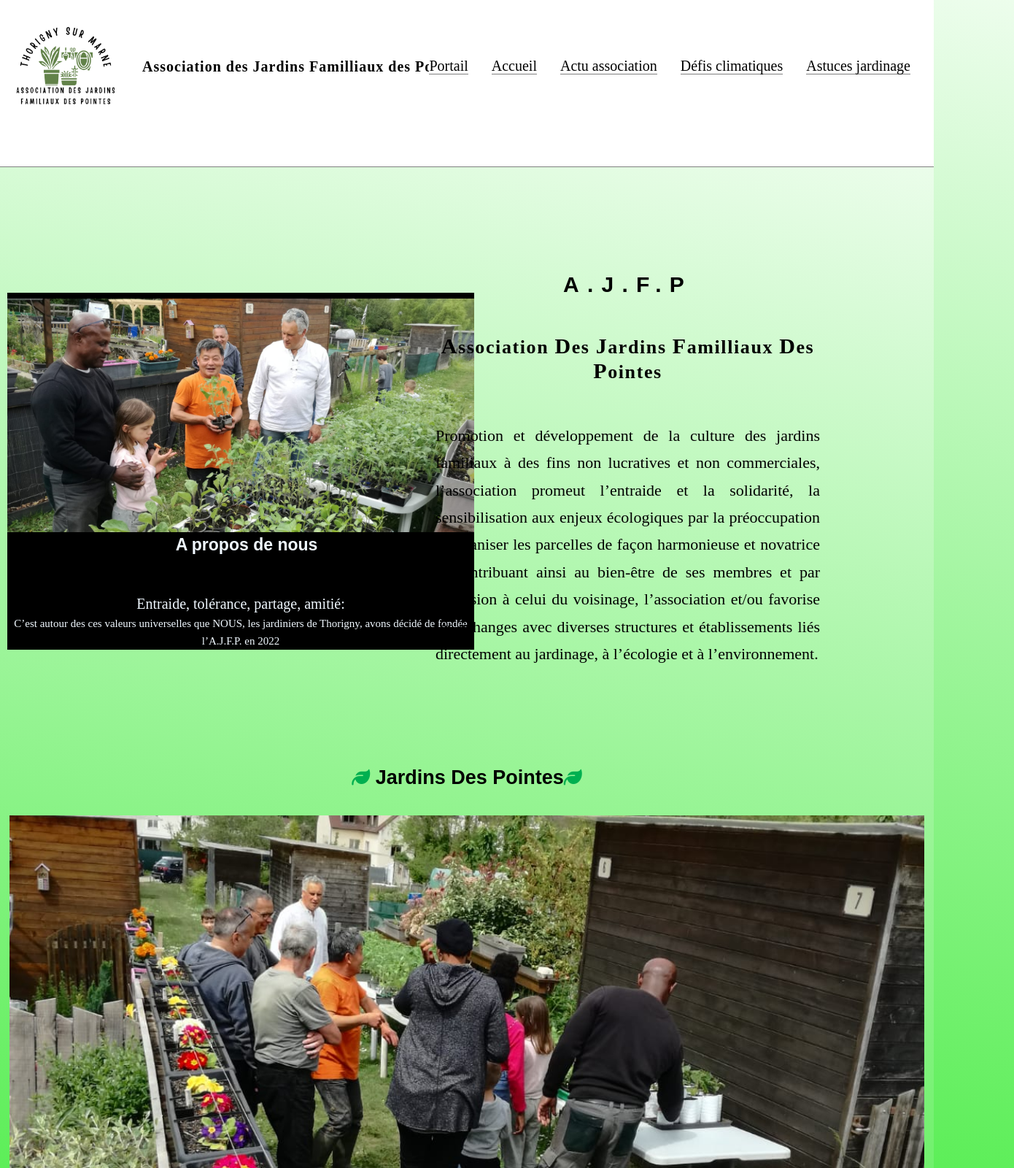
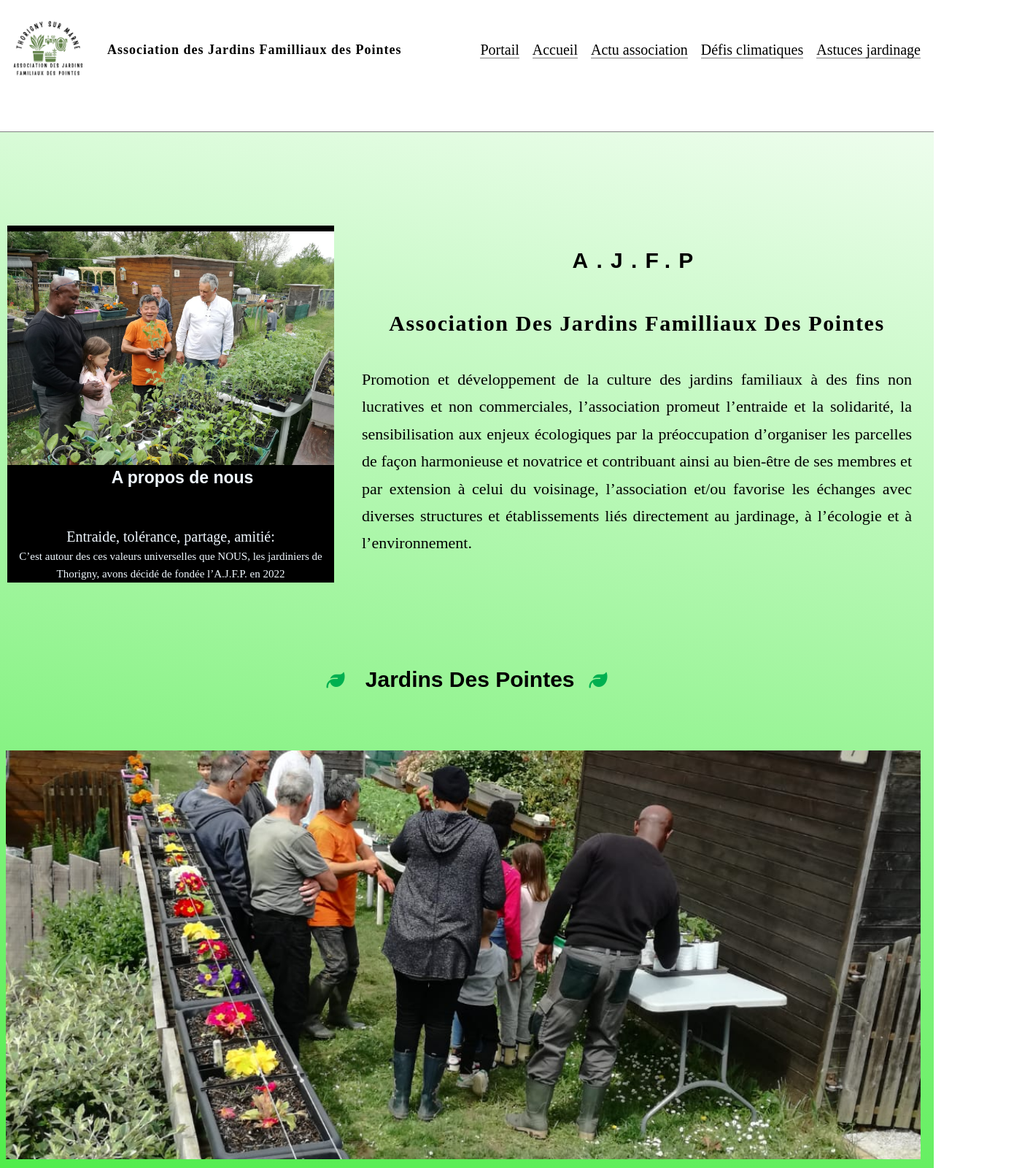
Before and after one commit to Nacer-Dev77/Association-jardin-des-pointes, a plain HTML site: page home.html in a window 1280 px wide. Shown: the top 1600 px of the page at 73% size, 1390 px wide, since content can reach past the window. Drawn offline with Linux system fonts and the light colour scheme.

Commit message:
modification

```diff
--- a/style.css
+++ b/style.css
@@ -233,7 +233,7 @@ body {
     font-size: 30px;
     margin-top: 3rem;
   }
-  .presentation_right h1 {
+  .title_association {
     text-align: center;
     font-size: 26px;
   }
@@ -252,7 +252,7 @@ body {
     flex-direction: column;
     align-items: center;
   }
-  .present_garden h2 {
+  .title_garden {
     font-size: 27px;
     text-align: center;
     margin: 20px 10px 20px;
@@ -1074,12 +1074,11 @@ body {
     align-items: center;
     flex-wrap: nowrap;
     background-color: #fff;
-    margin-bottom: 6rem;
     list-style: none;
     flex-direction: row;
     transform: translateX(0);
     box-shadow: none;
-    top: 40px;
+    top: 26px;
     width: auto;
     height: auto;
   }
@@ -1090,7 +1089,7 @@ body {
   }
 
   .title_logo img {
-    width: 10rem;
+    width: 7rem;
   }
 
   .nav_bar ul {
@@ -1102,11 +1101,11 @@ body {
   }
 
   .container_nav ul li {
-    margin-right: 2rem;
+    margin-right: 18px;
   }
 
   .container_nav ul li a {
-    font-size: 20px;
+    font-size: 15px;
     text-decoration: none;
     color: black;
     border-bottom: 1px solid grey;
@@ -1120,8 +1119,7 @@ body {
   }
 
   .title_logo h1 {
-    font-size: 20px;
-    margin-right: 6rem;
+    font-size: 14px;
     color: black;
     text-align: center;
   }
@@ -1148,9 +1146,11 @@ body {
     display: flex;
     align-items: center;
     margin: 10px;
+    justify-content: space-around;
+    gap: 1rem;
   }
   .presentation .presentation_right {
-    width: 45%;
+    width: 100%;
     display: flex;
     flex-direction: column;
     align-items: center;
@@ -1161,7 +1161,7 @@ body {
 
   .presentation .presentation_left img {
     object-fit: cover;
-    width: 40rem;
+    width: 28rem;
     height: 20rem;
     float: left;
     margin: 40px 2px 0px 0px;
@@ -1170,13 +1170,13 @@ body {
   .presentation_left h2 {
     background-color: black;
     color: aliceblue;
-    width: 37rem;
+    width: 26rem;
     text-align: center;
     padding: 1rem;
   }
 
   .bloc_apropos {
-    width: 40rem;
+    width: 28rem;
     background-color: black;
     text-align: center;
     line-height: 1.5;
@@ -1203,9 +1203,8 @@ body {
     text-transform: capitalize;
     letter-spacing: 0.1rem;
     text-align: center;
-    font-size: 30px;
+    font-size: 20px;
     color: black;
-    margin-bottom: 2rem;
   }
 
   .title_association span {
@@ -1213,7 +1212,7 @@ body {
   }
 
   .presentation_right p {
-    font-size: 22px;
+    font-size: 18px;
     text-align: justify;
     color: black;
     line-height: 1.7;
@@ -1222,17 +1221,25 @@ body {
 
   .bloc_home {
     display: flex;
-    justify-content: center;
-    align-items: center;
+    justify-content: space-between;
     margin-left: 20px;
+    flex-wrap: wrap;
+    align-items: center;
   }
 
   .jardin_thorigny {
-    width: 45rem;
+    width: 45%;
     background-color: #494949;
-    padding: 15px;
-    height: 37rem;
+    padding: 10px;
+    height: 42rem;
     margin-top: -38px;
+  }
+  .histoire {
+    width: 45%;
+    padding: 10px;
+    height: 42rem;
+    background-color: #494949;
+    margin-top: 0;
   }
 
   .jardin_thorigny a {
@@ -1256,13 +1263,7 @@ body {
     text-align: justify;
   }
 
-  .histoire {
-    width: 45rem;
-    padding: 15px;
-    height: 37rem;
-    background-color: #494949;
-    margin-top: 0;
-  }
+
   .histoire h2 {
     color: #ffffff;
   }
@@ -1298,9 +1299,8 @@ body {
 
   .present_garden img {
     width: 98%;
-    height: 50rem;
-    object-fit: cover;
-    margin-left: 13px;
+    height: 35rem;
+    object-fit: cover;
   }
 
   .title_garden {
@@ -1308,6 +1308,11 @@ body {
     color: black;
     margin-bottom: 4rem;
   }
+  .present_garden h2 i {
+    font-size: 25px;
+    color: #00b050;
+    margin-inline: 20px;
+}
 
   .present_garden p {
     font-size: 18px;
@@ -1753,8 +1758,7 @@ body {
   footer {
     border-top: 2px solid #000;
     text-align: center;
-    margin-top: 8rem;
-    margin-bottom: 2rem;
+    margin: 8rem 0 2rem 0;
     height: auto;
   }
 
@@ -1837,3 +1841,74 @@ body {
     color: black;
   }
 }
+
+/* *************************** ************************************************* */
+/* *********************** Mode large desktop***************************************** */
+/* *************************** ************************************************* */
+@media screen and (min-width: 1200px){
+
+   /* *************************** ************************************************* */
+  /* *********************** Navigation ***************************************** */
+  /* *************************** ************************************************* */
+  .nav_bar {
+    display: flex;
+    justify-content: space-evenly;
+    align-items: center;
+    flex-wrap: nowrap;
+    background-color: #fff;
+    list-style: none;
+    flex-direction: row;
+    transform: translateX(0);
+    box-shadow: none;
+    top: 18px;
+    width: auto;
+    height: auto;
+}
+.title_logo img {
+  width: 7rem;
+}
+.title_logo h1 {
+  font-size: 18px;
+  color: black;
+  text-align: center;
+}
+.container_nav ul li a {
+  font-size: 20px;
+  text-decoration: none;
+  color: black;
+  border-bottom: 1px solid grey;
+}
+
+/* *************************** ************************************************* */
+/********************** présentation association ********************************/
+/* *************************** ************************************************* */
+.presentation_right h2 {
+  text-align: center;
+  font-size: 30px;
+  margin-top: 3rem;
+}
+.title_association {
+  text-transform: capitalize;
+  letter-spacing: 0.1rem;
+  text-align: center;
+  font-size: 30px;
+  color: black;
+}
+.presentation_right p {
+  font-size: 22px;
+  text-align: justify;
+  color: black;
+  line-height: 1.7;
+}
+ /* *************************** ************************************************* */
+ /* ********************** Présntation jardins des pointes ********************** */
+ /* *************************** ************************************************* */
+.bloc_home {
+  display: flex;
+  justify-content: space-between;
+  margin-left: 10px;
+  flex-wrap: wrap;
+  align-items: center;
+}
+
+}
```
